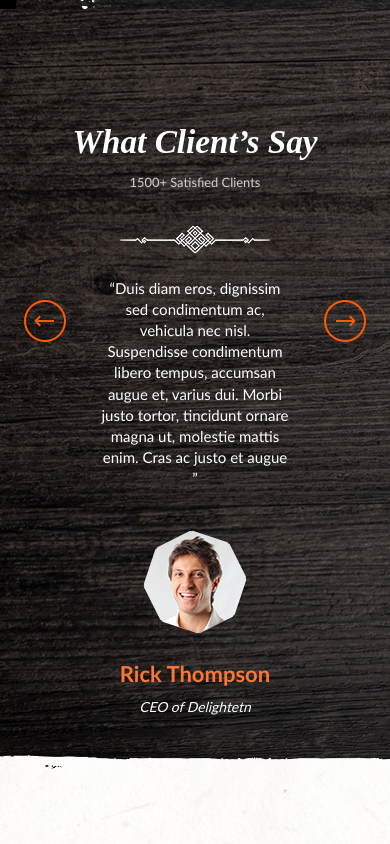
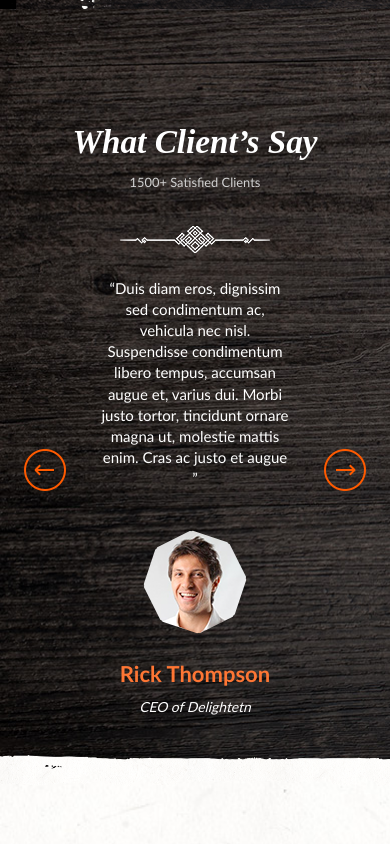
Before and after one commit to Valentin-git/BistroCafe, a plain HTML site: page index.html in a window 390 px wide. Shown: the part 5134-5978 px from the top of the page. Drawn offline with Linux system fonts and the light colour scheme; a web font is replaced by a local one.

Commit message:
7 commit

```diff
--- a/scss/_media.scss
+++ b/scss/_media.scss
@@ -141,7 +141,12 @@
     &__btn {
     }
   }
-
+  .reviews-carousel > .slick-prev {
+    top: 196px;
+  }
+  .reviews-carousel > .slick-next {
+    top: 196px;
+  }
 }
 @media (max-width: 600px) {
   .container {
```
Also changed, not shown: css/style.css, css/style.min.css, 2 other files.
